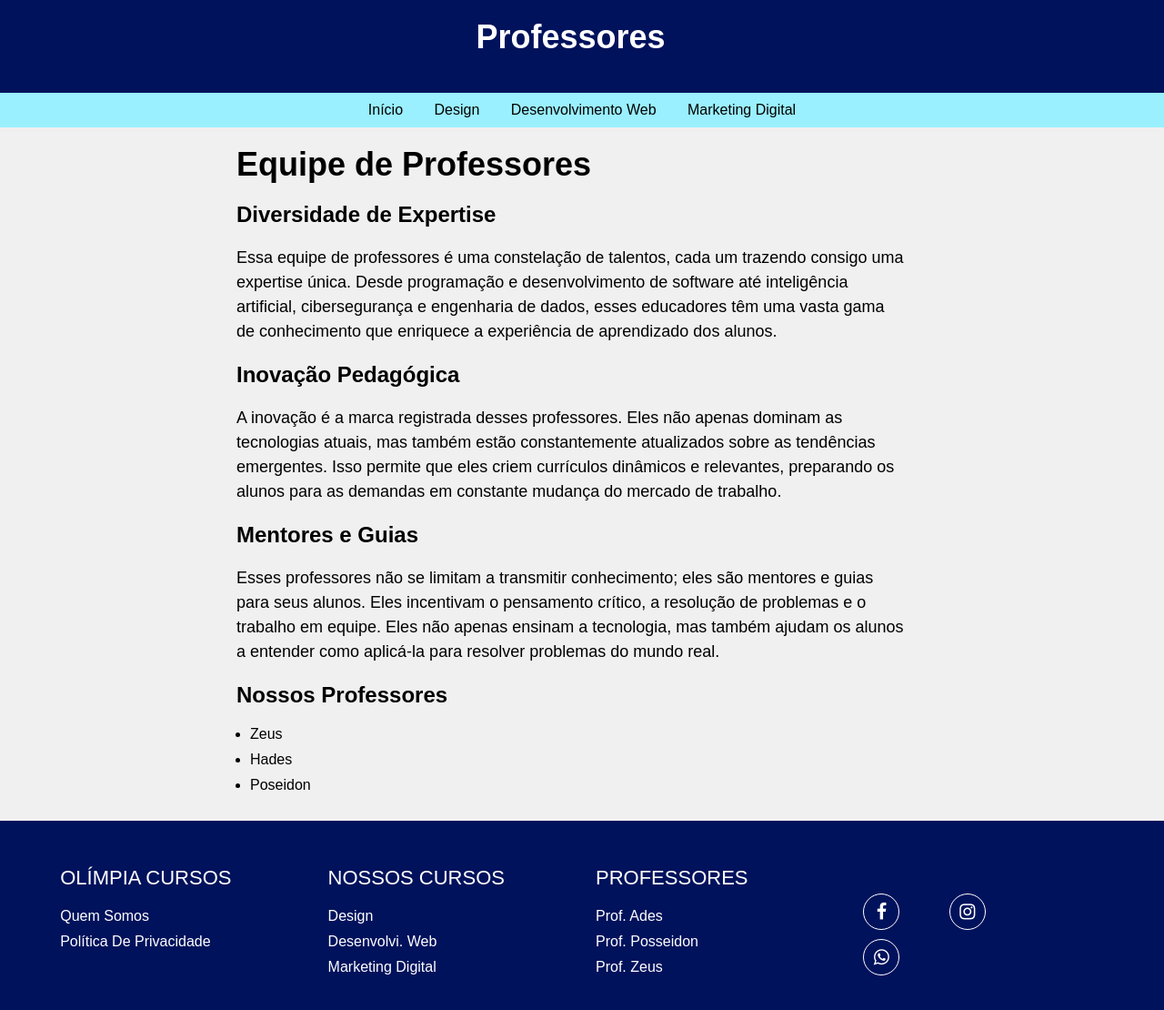
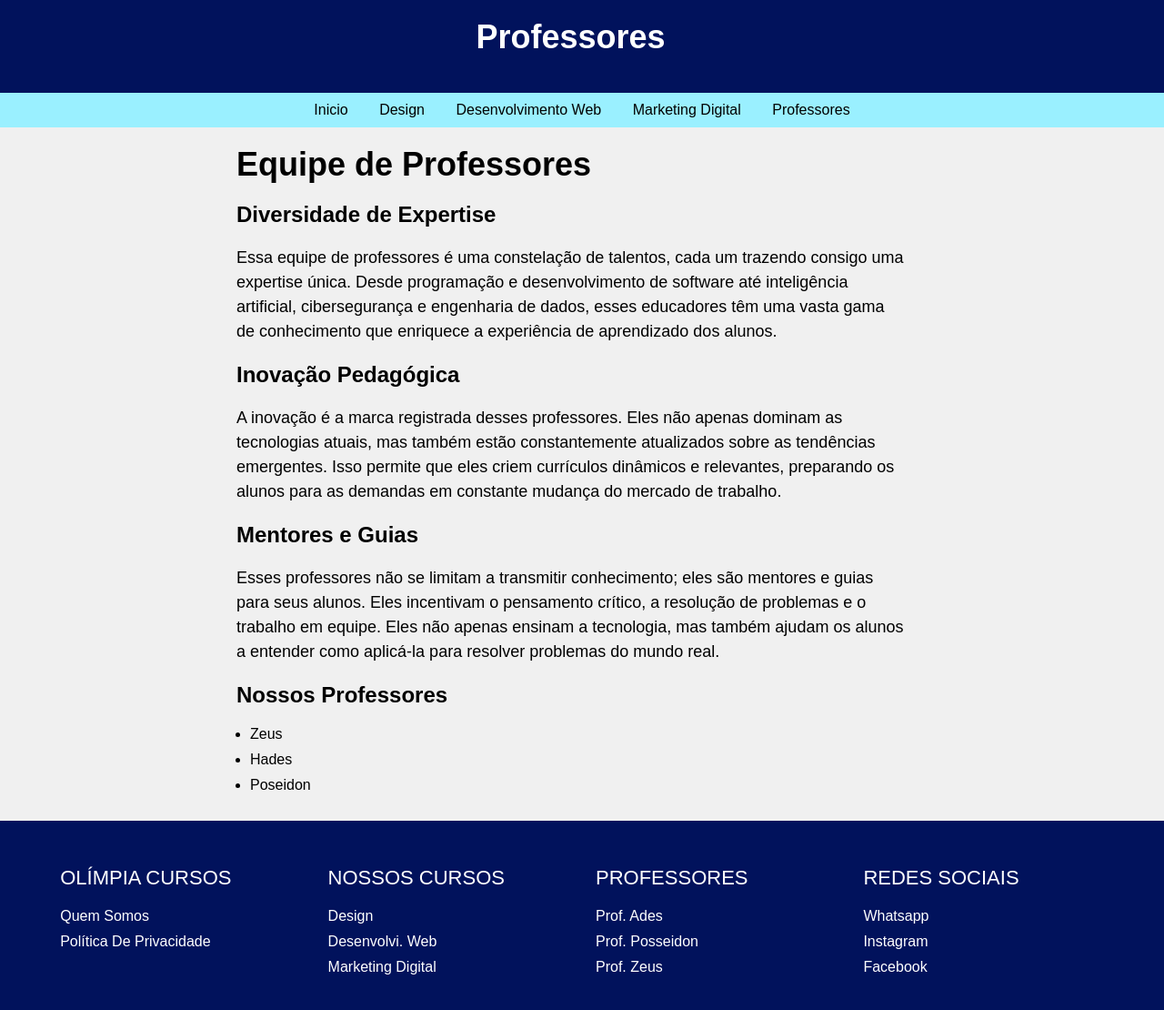
Before and after one commit to LimaJorge/Projetoatt, a plain HTML site: page professor.html in a window 1280 px wide. Shown: the whole page at 91% size. Drawn offline with Linux system fonts and the light colour scheme.

Commit message:
Update professor.html

```diff
--- a/professor.html
+++ b/professor.html
@@ -6,7 +6,6 @@
     <meta name="viewport" content="width=device-width, initial-scale=1.0">
     <title>Cursos preparatorios</title>
     <link rel="stylesheet" href="css/professor.css">
-    <link rel="stylesheet" href="https://cdnjs.cloudflare.com/ajax/libs/font-awesome/4.7.0/css/font-awesome.min.css">
 
 </head>
 
@@ -16,10 +15,11 @@
         <h1>Professores</h1>
     </header>
     <nav>
-        <a href="index.html">Início</a>
+        <a href="index.html">Inicio</a>
         <a href="curso.html">Design</a>
         <a href="curso2.html">Desenvolvimento Web</a>
         <a href="curso3.html">Marketing Digital</a>
+        <a href="professor.html">Professores</a>
 
     </nav>
 
@@ -93,13 +93,12 @@
                 </div>
 
                 <div class="footer-col">
-
-                    <div class="grupossociais">
-                        <a href="https://www.facebook.com/groups/311504391728581"> <i class="fa fa-facebook"></i> </a>
-                        <a href="https://www.instagram.com/olimpiacursos/"> <i class="fa fa-instagram"></i> </a>
-                        <a href="https://chat.whatsapp.com/HWPfgvcVm7BFfJXLBjUAGS"> <i class="fa fa-whatsapp"></i> </a>
-
-                    </div>
+                    <h3>Redes Sociais</h3>
+                    <ul>
+                        <li><a href="https://www.facebook.com/groups/311504391728581">Whatsapp</a></li>
+                        <li><a href="https://www.instagram.com/olimpiacursos/">Instagram</a></li>
+                        <li><a href="https://www.facebook.com/groups/311504391728581">Facebook</a></li>
+                    </ul>
 
                 </div>
             </div>
```
